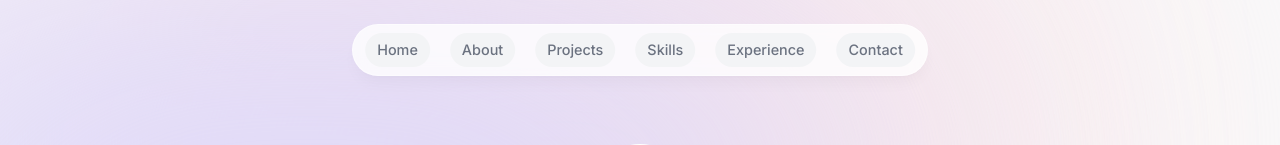
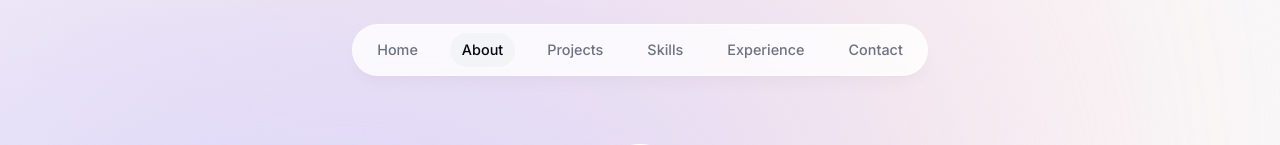
Before and after one commit to Jupiter82/next_js_portfolio, a Next.js app: page / in a window 1280 px wide. Shown: the top 145 px of the page. Built offline with nearby package versions, Linux system fonts and the light colour scheme.

Commit message:
fixed git push

```diff
--- a/components/header.tsx
+++ b/components/header.tsx
@@ -8,8 +8,6 @@ import { useActiveSectionContext } from "@/context/active-section-context";
 
 export default function Header() {
   const { activeSection, setActiveSection } = useActiveSectionContext();
-
-  // const
 
   return (
     <header className="z-[999] relative">
@@ -30,22 +28,21 @@ export default function Header() {
               >
                 <Link
                   className={clsx(
-                    "flex w-full items-center justify-center px-3 py-3 hover:text-gray-950 transition dark:text-gray-500 dark:hover:text-gray-300"
-                    // {
-                    //   "text-gray-950 dark:text-gray-200":
-                    //     activeSection === items.name,
-                    // }
+                    "flex w-full items-center justify-center px-3 py-3 hover:text-gray-950 transition dark:text-gray-500 dark:hover:text-gray-300",
+                    {
+                      "text-gray-950 dark:text-gray-200":
+                        activeSection === items.name,
+                    }
                   )}
                   href={items.hash}
-                  // onClick={() => setActiveSection(items.name)}
+                  onClick={() => setActiveSection(items.name)}
                 >
                   {items.name}
 
                   {/* {items.name === activeSection ? (
                     <span className="bg-gray-100 rounded-full absolute inset-0 -z-10"></span>
                   ) : null} */}
-                  {/* {items.name === activeSection && ( */}
-                  {
+                  {items.name === activeSection && (
                     <motion.span
                       className="bg-gray-100 rounded-full absolute inset-0 -z-10"
                       layoutId="activeSection"
@@ -55,7 +52,7 @@ export default function Header() {
                         damping: 30,
                       }}
                     ></motion.span>
-                  }
+                  )}
                 </Link>
               </motion.li>
             );
```
